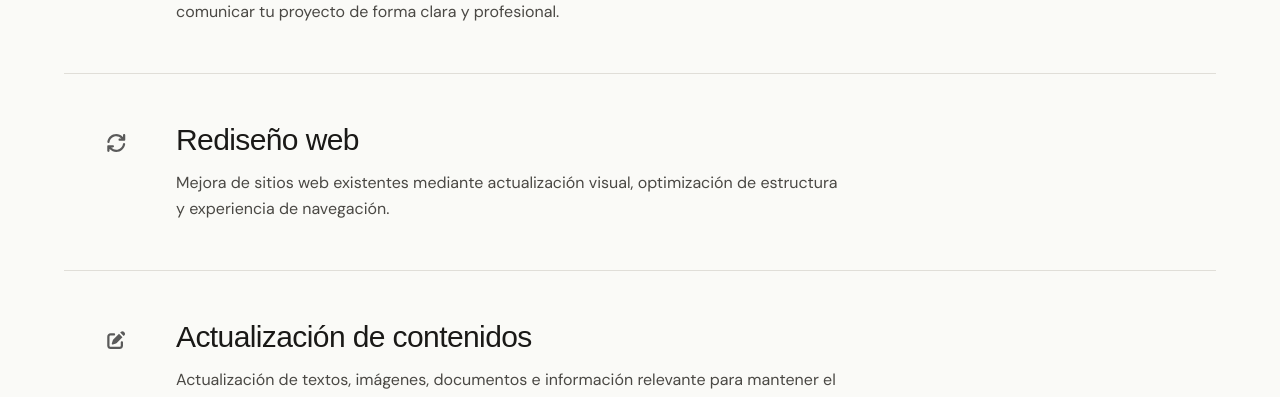
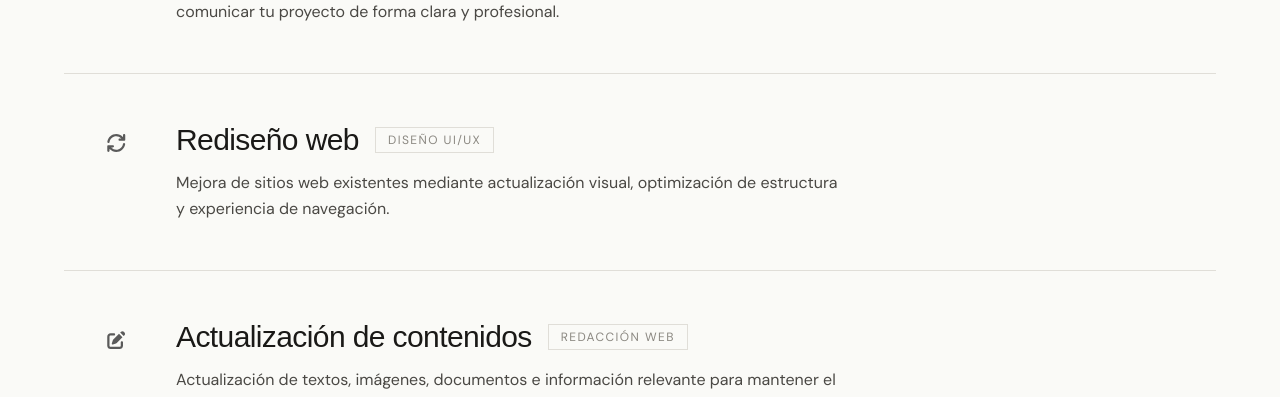
Before and after one commit to AlbertoRodBa/kulp-web, a Next.js app: page / in a window 1280 px wide. Shown: the part 1100-1497 px from the top of the page. Built offline with nearby package versions, Linux system fonts and the light colour scheme; no server answers.

Commit message:
agregadas badges para cada servicio

```diff
--- a/components/Services.tsx
+++ b/components/Services.tsx
@@ -22,14 +22,14 @@ const services = [
     title: "Rediseño web",
     description:
       "Mejora de sitios web existentes mediante actualización visual, optimización de estructura y experiencia de navegación.",
-    tag: null,
+    tag: "Diseño UI/UX",
     icon: faArrowsRotate,
   },
   {
     title: "Actualización de contenidos",
     description:
       "Actualización de textos, imágenes, documentos e información relevante para mantener el sitio vigente y organizado.",
-    tag: null,
+    tag: "Redacción web",
     icon: faPenToSquare,
   },
 ];
```
